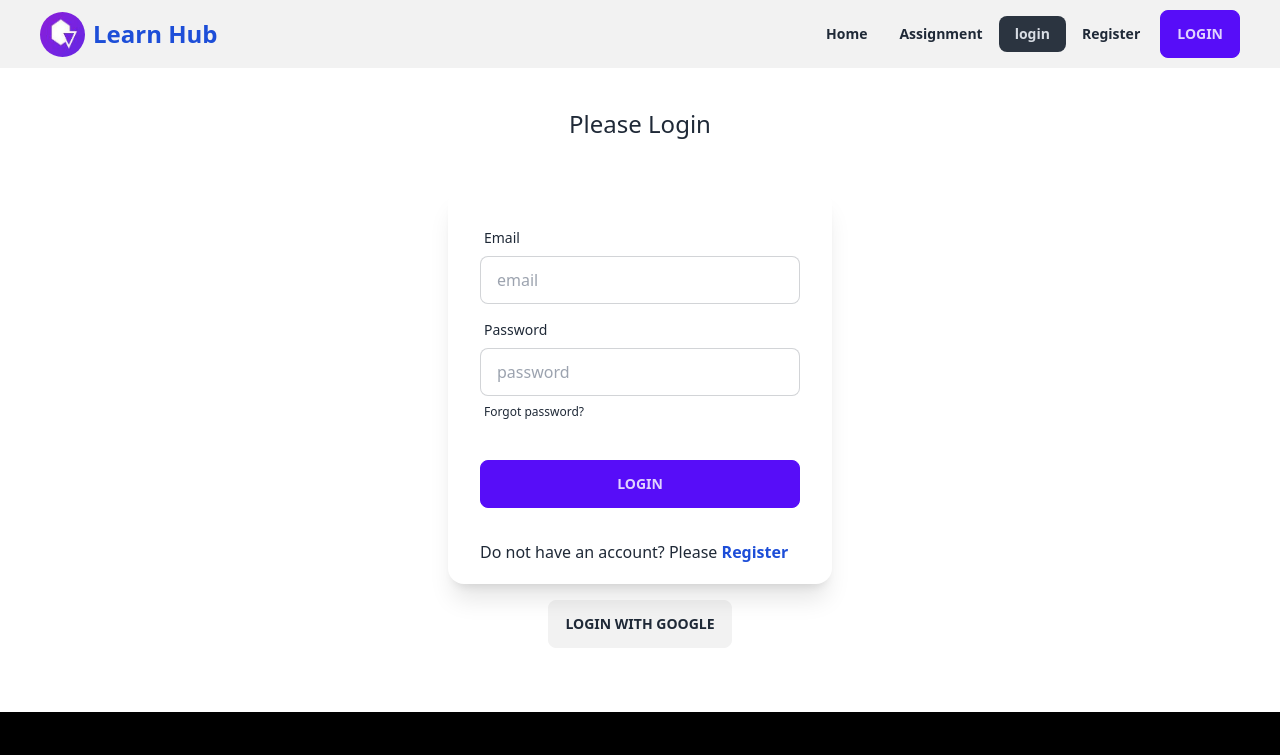
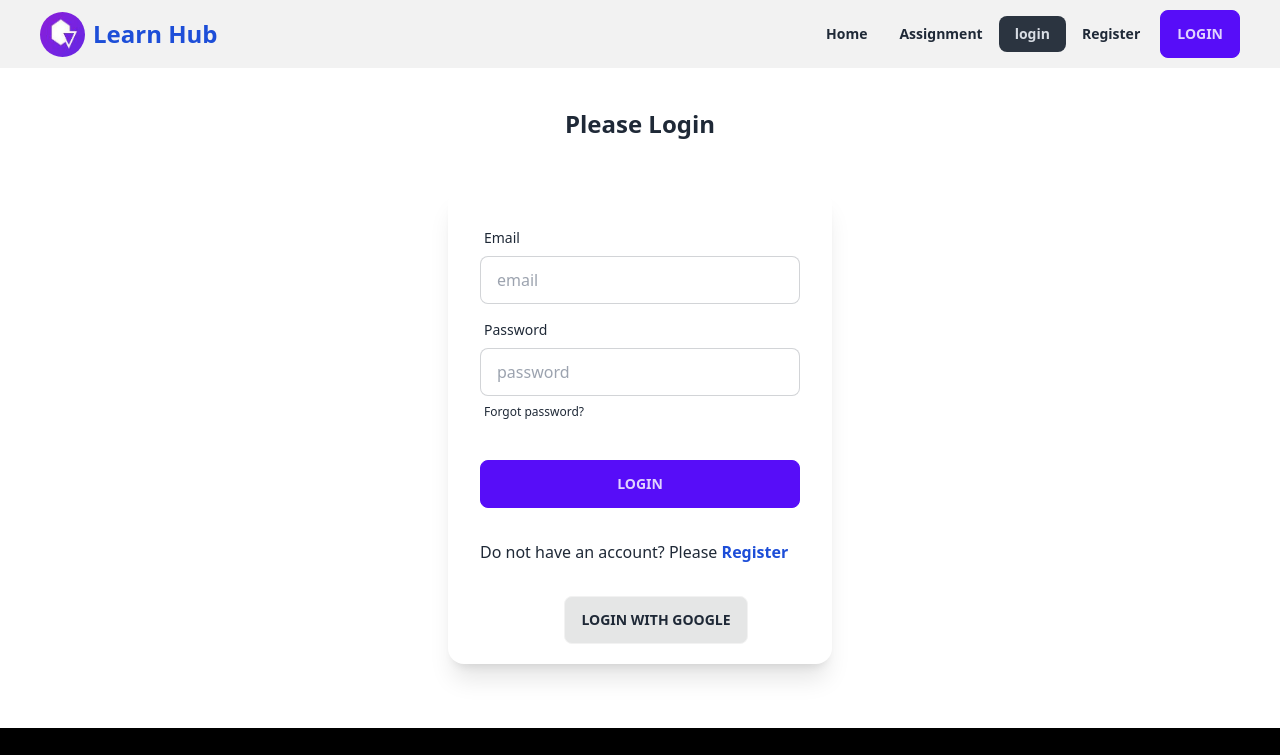
Before and after one commit to Nazmul5691/online-group-study-client-side, a React (Vite) app: page /login in a window 1280 px wide. Shown: the top 755 px of the page. Built offline with nearby package versions, Linux system fonts and the light colour scheme; no server answers.

Commit message:
added signUp page

```diff
--- a/src/pages/Login/Login.jsx
+++ b/src/pages/Login/Login.jsx
@@ -57,7 +57,7 @@ const Login = () => {
 
     return (
         <div className="mb-16">
-      <h2 className="text-2xl text-center mt-10">Please Login</h2>
+      <h2 className="text-2xl text-center mt-10 font-bold">Please Login</h2>
 
       <div className="card flex-shrink-0 mx-auto mt-12 w-full max-w-sm shadow-xl bg-base-100">
         <form onSubmit={handleLogin} className="card-body">
@@ -99,12 +99,14 @@ const Login = () => {
           <Link to="/signUp">
             <span className="text-blue-700 font-bold"> Register</span>
           </Link>
+
+          <div className="flex items-center justify-center mt-8">
+        <button onClick={handleGoogleSignIn} className="btn bg-base-300">Login With Google</button>
+      </div>
         </p>
 
       </div>
-      <div className="flex items-center justify-center mt-4">
-        <button onClick={handleGoogleSignIn} className="btn">Login With Google</button>
-      </div>
+
     </div>
     );
 };
--- a/src/pages/SignUp/SignUp.jsx
+++ b/src/pages/SignUp/SignUp.jsx
@@ -98,7 +98,7 @@ const SignUp = () => {
 
   return (
     <div className="mb-16">
-      <h2 className="text-2xl text-center mt-5">Please Register</h2>
+      <h2 className="text-2xl text-center mt-5 font-bold">Please Register</h2>
       <div className="card flex-shrink-0 mx-auto mt-6 w-full max-w-sm shadow-2xl bg-base-100">
         <form onSubmit={handleRegister} className="card-body">
           <div className="form-control">
```
